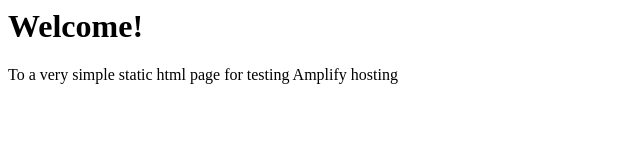
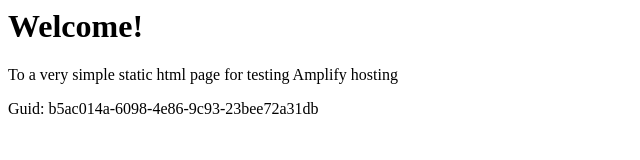
Before and after one commit to aws-aemilia-bom/Github-PR-Commit-Integration-Test-DoNotTouch-GithubWebhookPreviewCanaryTest-v1-prod-ap-south-1, a website: page src/index.html in a window 1280 px wide. Shown: the whole page, without its empty margins (0-640 px from the left). Drawn offline with Linux system fonts and the light colour scheme.

Commit message:
commit from integ tests

```diff
--- a/src/index.html
+++ b/src/index.html
@@ -1,3 +1,5 @@
+
+
 <html lang="en">
 
 <head>
@@ -10,6 +12,6 @@
 <body>
     <h1>Welcome!</h1>
     <p>To a very simple static html page for testing Amplify hosting</p>
-</body>
+    <p>Guid: b5ac014a-6098-4e86-9c93-23bee72a31db</p></body>
 
 </html>
```
